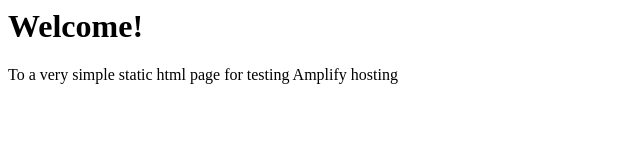
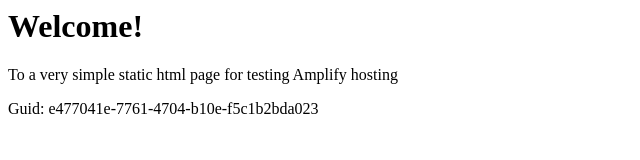
Before and after one commit to aws-aemilia-pdx/Github-PR-Commit-Integration-Test-DoNotTouch-GithubWebhookPreviewCanaryTest-v1-prod-us-west-2, a website: page src/index.html in a window 1280 px wide. Shown: the whole page, without its empty margins (0-640 px from the left). Drawn offline with Linux system fonts and the light colour scheme.

Commit message:
commit from integ tests

```diff
--- a/src/index.html
+++ b/src/index.html
@@ -1,3 +1,5 @@
+
+
 <html lang="en">
 
 <head>
@@ -10,6 +12,6 @@
 <body>
     <h1>Welcome!</h1>
     <p>To a very simple static html page for testing Amplify hosting</p>
-</body>
+    <p>Guid: e477041e-7761-4704-b10e-f5c1b2bda023</p></body>
 
 </html>
```
